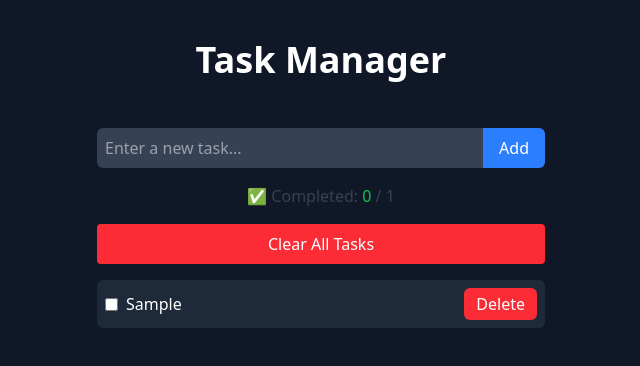
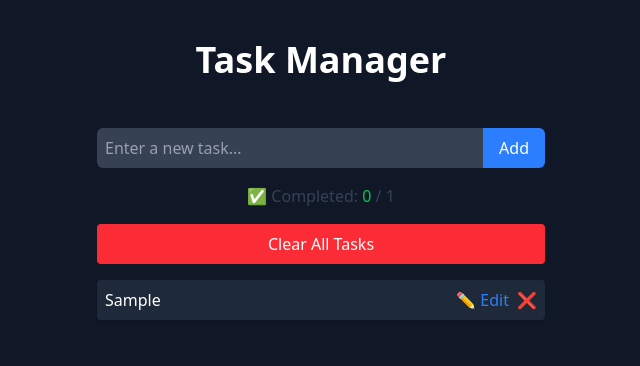
Before and after one commit to ZenithPopat/TaskManager, a React (Vite) app: page / in a window 1280 px wide. Both pictures are taken after typing "Sample" into the empty fields and a click on the button "Add". Shown: the top 366 px of the page, without its empty margins (319-959 px from the left). Built offline with nearby package versions, Linux system fonts and the light colour scheme.

Commit message:
Added task editing feature

```diff
--- a/src/components/TaskItem.tsx
+++ b/src/components/TaskItem.tsx
@@ -1,29 +1,65 @@
+import { useState } from "react";
+
+type Task = {
+  text: string;
+  completed: boolean;
+};
+
 type TaskItemProps = {
-  task: { text: string; completed: boolean };
+  task: Task;
   toggleCompletion: () => void;
   removeTask: () => void;
+  editTask: (newText: string) => void; // 🆕 Edit function
 };
 
-export default function TaskItem({ task, toggleCompletion, removeTask }: TaskItemProps) {
+export default function TaskItem({ task, toggleCompletion, removeTask, editTask }: TaskItemProps) {
+  const [isEditing, setIsEditing] = useState(false);
+  const [newText, setNewText] = useState(task.text);
+
+  const handleEdit = () => {
+    if (newText.trim() !== "") {
+      editTask(newText);
+    }
+    setIsEditing(false);
+  };
+
   return (
-    <div className="flex justify-between items-center bg-gray-800 p-2 my-2 rounded-md">
-      <div className="flex items-center">
+    <div className="flex items-center justify-between bg-gray-800 p-2 rounded shadow mt-2">
+      {isEditing ? (
         <input
-          type="checkbox"
-          checked={task.completed}
-          onChange={toggleCompletion}
-          className="mr-2"
+          type="text"
+          value={newText}
+          onChange={(e) => setNewText(e.target.value)}
+          onBlur={handleEdit} // Save when input loses focus
+          onKeyDown={(e) => e.key === "Enter" && handleEdit()} // Save on Enter
+          className="p-1 border border-gray-300 rounded w-full"
+          autoFocus
         />
-        <span className={task.completed ? "line-through text-gray-500" : ""}>
+      ) : (
+        <span
+          className={`flex-1 cursor-pointer ${task.completed ? "line-through text-gray-500" : ""}`}
+          onClick={toggleCompletion}
+        >
           {task.text}
         </span>
+      )}
+
+      <div className="flex space-x-2">
+        {!isEditing && (
+          <button
+            onClick={() => setIsEditing(true)}
+            className="text-blue-500 hover:underline"
+          >
+            ✏️ Edit
+          </button>
+        )}
+        <button
+          onClick={removeTask}
+          className="text-red-500 hover:underline"
+        >
+          ❌
+        </button>
       </div>
-      <button
-        onClick={removeTask}
-        className="bg-red-500 hover:bg-red-600 px-3 py-1 rounded-md text-white"
-      >
-        Delete
-      </button>
     </div>
   );
 }
--- a/src/components/TaskList.tsx
+++ b/src/components/TaskList.tsx
@@ -44,6 +44,13 @@ export default function TaskList() {
    const totalTasks = tasks.length;
    const completedTasks = tasks.filter((task) => task.completed).length;
 
+   const editTask = (index: number, newText: string) => {
+    setTasks((prevTasks) =>
+      prevTasks.map((task, i) =>
+        i === index ? { ...task, text: newText } : task
+      )
+    );
+  }
   return (
     <div className="mt-6 w-full max-w-md">
       <TaskForm setTasks={addTask} />
@@ -75,6 +82,7 @@ export default function TaskList() {
               task={task}
               toggleCompletion={() => toggleTaskCompletion(index)}
               removeTask={() => removeTask(index)}
+              editTask={(newText) => editTask(index, newText)}
             />
           ))
         )}
```
